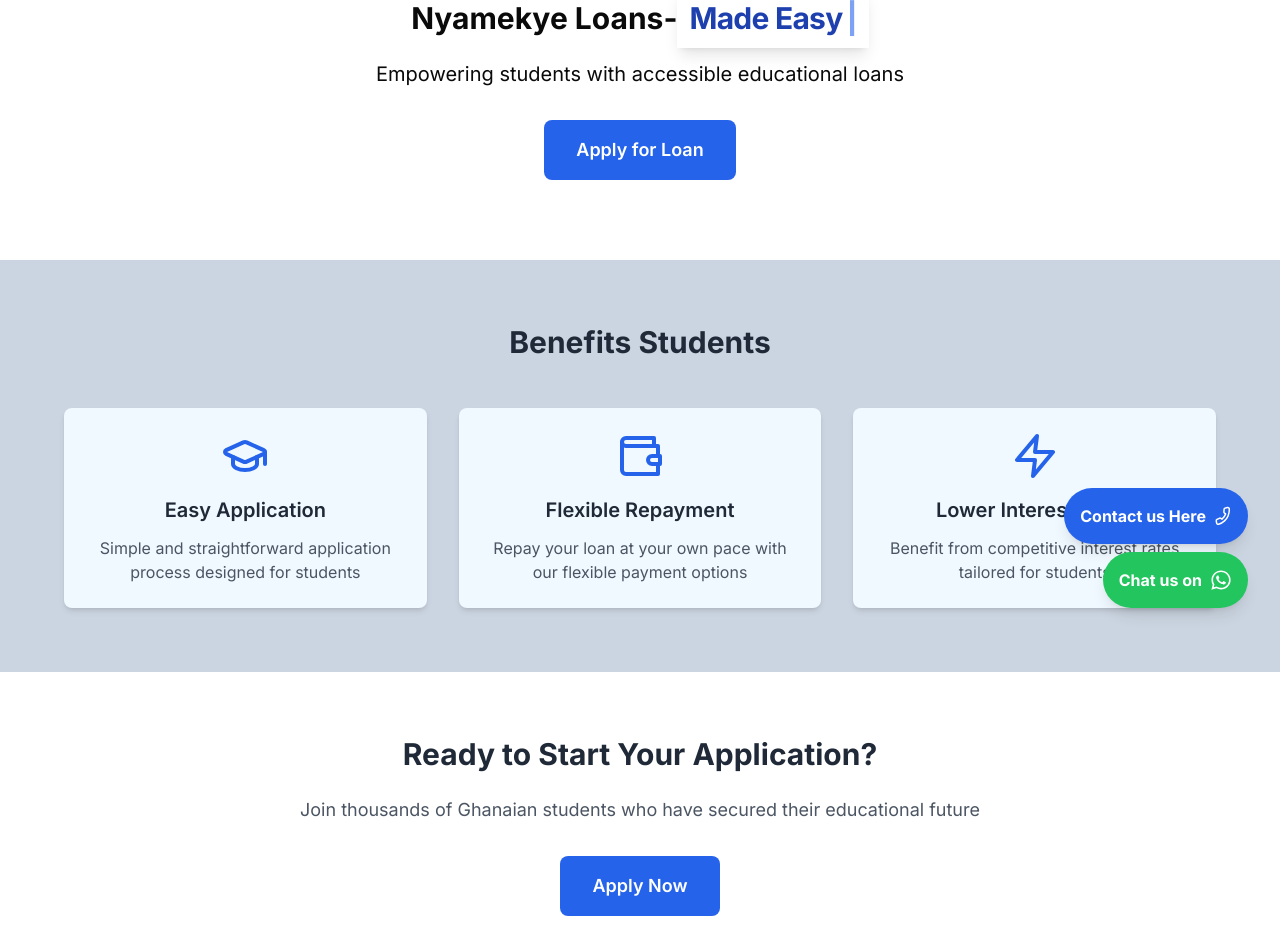
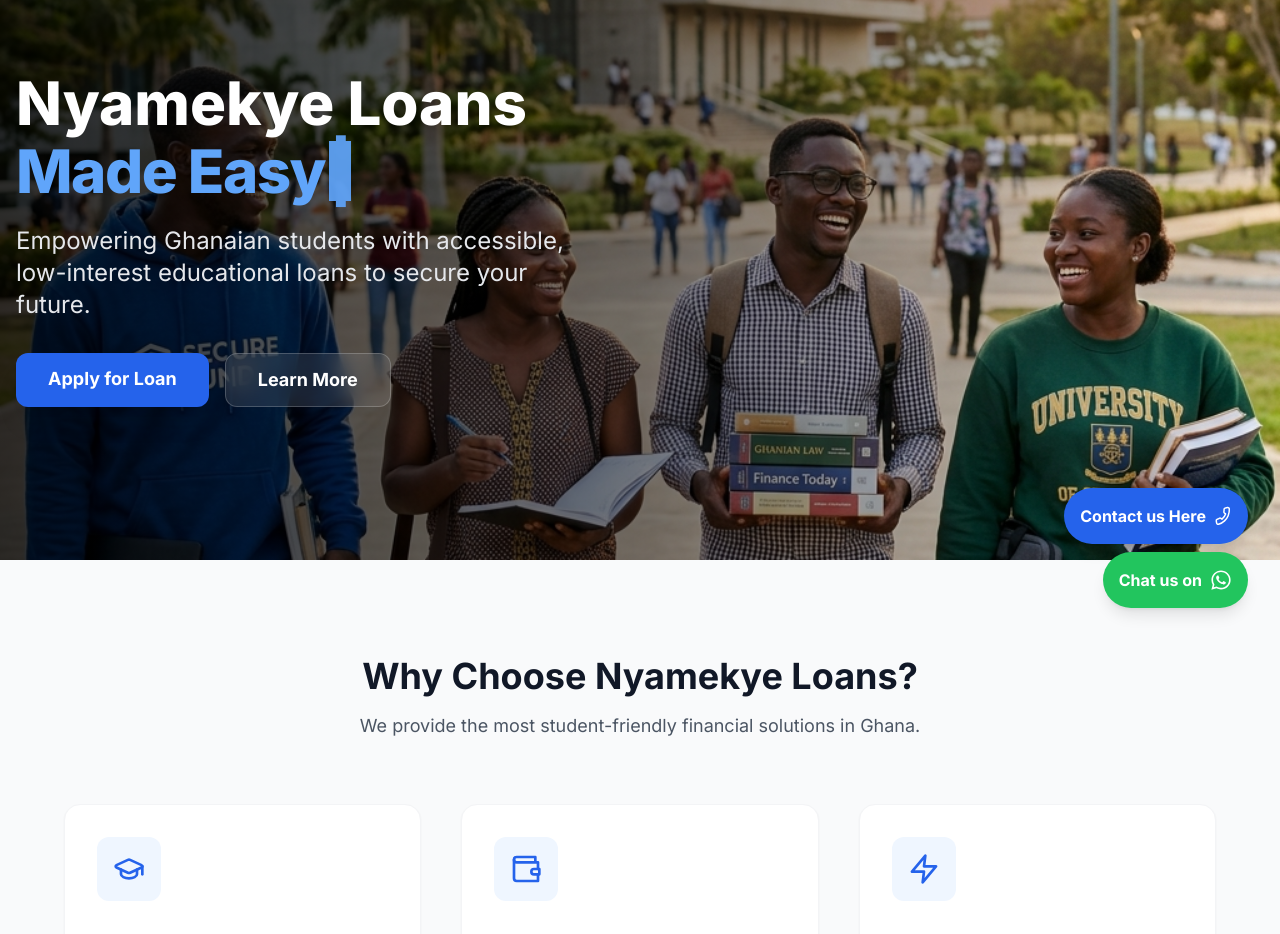
Before and after one commit to ericmanike/Secure-Fund, a Next.js app: page / in a window 1280 px wide. Shown: the part 160-1094 px from the top of the page. Built offline with nearby package versions, Linux system fonts and the light colour scheme; no server answers.

Commit message:
hero image

```diff
--- a/app/page.tsx
+++ b/app/page.tsx
@@ -1,12 +1,13 @@
 import Link from 'next/link'
+import Image from 'next/image'
 import type { Metadata } from 'next'
 import { GraduationCap, Wallet, Zap } from 'lucide-react'
 import TextType from '@/components/TextType'
 
 
 export const metadata: Metadata = {
-  title: 'Home - Nyamekye Loans | Loan Platform for  Students',
-  description: 'Empowering  students with accessible  loans. Apply for student loans at KNUST, UG, UCC, and other universities in Ghana.',
+  title: 'Home - Nyamekye Loans | Loan Platform for Students',
+  description: 'Empowering students with accessible loans. Apply for student loans at KNUST, UG, UCC, and other universities in Ghana.',
   keywords: 'student loans, Ghana, education loans, KNUST, UG, UCC, university loans',
 
 
@@ -15,8 +16,8 @@ export const metadata: Metadata = {
 
 
   openGraph: {
-    title: 'Home - Nyamekye Loans | Loan Platform for  Students',
-    description: 'Empowering  students with accessible  loans. Apply for student loans at KNUST, UG, UCC, and other universities in Ghana.',
+    title: 'Home - Nyamekye Loans | Loan Platform for Students',
+    description: 'Empowering students with accessible loans. Apply for student loans at KNUST, UG, UCC, and other universities in Ghana.',
     url: 'https://nyamekyeloans.com/',
     siteName: 'Nyamekye Loans',
     images: [
@@ -33,8 +34,8 @@ export const metadata: Metadata = {
 
   twitter: {
     card: 'summary_large_image',
-    title: 'Home - Nyamekye Loans | Loan Platform for  Students',
-    description: 'Empowering  students with accessible educational loans. Apply for student loans at KNUST, UG, UCC, and other universities in Ghana.',
+    title: 'Home - Nyamekye Loans | Loan Platform for Students',
+    description: 'Empowering students with accessible educational loans. Apply for student loans at KNUST, UG, UCC, and other universities in Ghana.',
     images: ['https://nyamekyeloans.com/og-image.jpg'],
   },
 
@@ -65,74 +66,102 @@ export default function Home() {
     <main className="min-h-screen">
 
       {/* Hero Section */}
-      <section className="  py-20">
-        <div className="container mx-auto px-4">
-          <div className="max-w-3xl mx-auto text-center">
-            <h1 className="text-2xl md:text-3xl font-bold mb-6">
-              Nyamekye Loans-
-               <span className=' p-3 shadow-lg'>
-              <TextType text={['Accessible Loans','Made Easy','For Students']}
+      <section className="relative h-[80vh] flex items-center overflow-hidden">
+        {/* Background Image */}
+        <div className="absolute inset-0 z-0">
+          <Image
+            src="/hero-students.png"
+            alt="Happy Ghanaian students"
+            fill
+            className="object-cover"
+            priority
+          />
+          {/* Gradient Overlay */}
+          <div className="absolute inset-0 bg-gradient-to-r from-black/80 via-black/50 to-transparent"></div>
+        </div>
+
+        <div className="container mx-auto px-4 relative z-10">
+          <div className="max-w-3xl text-left text-white">
+            <h1 className="text-4xl md:text-6xl font-extrabold mb-6 leading-tight">
+              Nyamekye Loans
+              <br />
+              <span className="text-blue-400 inline-block mt-2">
+                <TextType
+                  text={['Accessible Loans', 'Made Easy', 'For Students']}
                   typingSpeed={100}
                   deletingSpeed={50}
                   pauseDuration={2000}
                   loop={true}
-               textColors={['#1E40AF']}
-               cursorClassName='text-blue-600'
-               cursorBlinkDuration={.6}
+                  textColors={['#60A5FA']}
+                  cursorClassName='bg-blue-400'
+                  cursorBlinkDuration={0.6}
                 />
               </span>
             </h1>
-            <p className="text-lg md:text-xl mb-8 ">
-              Empowering  students with accessible educational loans
+            <p className="text-xl md:text-2xl mb-8 text-gray-200 max-w-xl">
+              Empowering Ghanaian students with accessible, low-interest educational loans to secure your future.
             </p>
+            <div className="flex flex-col sm:flex-row gap-4">
               <Link
                 href="/apply"
-              className="bg-blue-600 text-white px-6 md:px-8 py-3 md:py-4 rounded-lg font-semibold text-base md:text-lg hover:bg-blue-700 transition duration-300 inline-block"
+                className="bg-blue-600 text-white px-8 py-3 rounded-xl font-bold text-lg hover:bg-blue-700 transition duration-300 shadow-xl hover:shadow-blue-500/20 text-center"
               >
                 Apply for Loan
               </Link>
+              <Link
+                href="/about"
+                className="bg-white/10 backdrop-blur-md border border-white/20 text-white px-8 py-3 rounded-xl font-bold text-lg hover:bg-white/20 transition duration-300 text-center"
+              >
+                Learn More
+              </Link>
+            </div>
           </div>
         </div>
       </section>
 
       {/* Benefits Section */}
-      <section className="py-16 bg-slate-300">
+      <section className="py-24 bg-gray-50">
         <div className="container mx-auto px-4">
-          <h2 className="text-2xl md:text-3xl font-bold text-center mb-12 text-gray-800">
-            Benefits  Students
+          <div className="text-center max-w-2xl mx-auto mb-16">
+            <h2 className="text-3xl md:text-4xl font-bold mb-4 text-gray-900">
+              Why Choose Nyamekye Loans?
             </h2>
-          <div className="grid grid-cols-1 md:grid-cols-3 gap-8 max-w-6xl mx-auto">
-            <div className="bg-primary-50 p-6 rounded-lg  shadow-md hover:shadow-lg transition-shadow text-center">
-              <div className="mb-4 flex justify-center">
-                <GraduationCap className="w-12 h-12 text-blue-600" />
+            <p className="text-gray-600 text-lg">
+              We provide the most student-friendly financial solutions in Ghana.
+            </p>
           </div>
-              <h3 className="text-xl font-semibold mb-3 text-gray-800">
+          <div className="grid grid-cols-1 md:grid-cols-3 gap-10 max-w-6xl mx-auto">
+            <div className="bg-white p-8 rounded-2xl shadow-sm hover:shadow-xl transition-all duration-300 border border-gray-100 group">
+              <div className="mb-6 inline-block p-4 rounded-xl bg-blue-50 text-blue-600 group-hover:bg-blue-600 group-hover:text-white transition-colors duration-300">
+                <GraduationCap className="w-8 h-8" />
+              </div>
+              <h3 className="text-2xl font-bold mb-3 text-gray-900">
                 Easy Application
               </h3>
-              <p className="text-gray-600">
-                Simple and straightforward application process designed for students
+              <p className="text-gray-600 leading-relaxed">
+                Simple and straightforward application process designed specifically for busy students. No complex paperwork.
               </p>
             </div>
-            <div className="bg-primary-50 p-6 rounded-lg shadow-md hover:shadow-lg transition-shadow text-center">
-              <div className="mb-4 flex justify-center">
-                <Wallet className="w-12 h-12 text-blue-600" />
+            <div className="bg-white p-8 rounded-2xl shadow-sm hover:shadow-xl transition-all duration-300 border border-gray-100 group">
+              <div className="mb-6 inline-block p-4 rounded-xl bg-blue-50 text-blue-600 group-hover:bg-blue-600 group-hover:text-white transition-colors duration-300">
+                <Wallet className="w-8 h-8" />
               </div>
-              <h3 className="text-xl font-semibold mb-3 text-gray-800">
+              <h3 className="text-2xl font-bold mb-3 text-gray-900">
                 Flexible Repayment
               </h3>
-              <p className="text-gray-600">
-                Repay your loan at your own pace with our flexible payment options
+              <p className="text-gray-600 leading-relaxed">
+                Repay your loan at your own pace with our flexible payment options that adapt to your financial situation.
               </p>
             </div>
-            <div className="bg-primary-50 p-6 rounded-lg shadow-md hover:shadow-lg transition-shadow text-center">
-              <div className="mb-4 flex justify-center">
-                <Zap className="w-12 h-12 text-blue-600" />
+            <div className="bg-white p-8 rounded-2xl shadow-sm hover:shadow-xl transition-all duration-300 border border-gray-100 group">
+              <div className="mb-6 inline-block p-4 rounded-xl bg-blue-50 text-blue-600 group-hover:bg-blue-600 group-hover:text-white transition-colors duration-300">
+                <Zap className="w-8 h-8" />
               </div>
-              <h3 className="text-xl font-semibold mb-3 text-gray-800">
+              <h3 className="text-2xl font-bold mb-3 text-gray-900">
                 Lower Interest Rates
               </h3>
-              <p className="text-gray-600">
-                Benefit from competitive interest rates tailored for students
+              <p className="text-gray-600 leading-relaxed">
+                Benefit from highly competitive interest rates tailored for students, making education more affordable.
               </p>
             </div>
           </div>
@@ -140,19 +169,23 @@ export default function Home() {
       </section>
 
       {/* CTA Section */}
-      <section className="py-16 ">
-        <div className="container mx-auto px-4 text-center">
-          <h2 className="text-2xl md:text-3xl font-bold mb-6 text-gray-800">
-            Ready to Start Your Application?
+      <section className="py-20 bg-blue-600 relative overflow-hidden">
+        {/* Background decorative elements */}
+        <div className="absolute top-0 right-0 w-64 h-64 bg-blue-500 rounded-full blur-3xl opacity-50 -mr-32 -mt-32"></div>
+        <div className="absolute bottom-0 left-0 w-64 h-64 bg-blue-700 rounded-full blur-3xl opacity-50 -ml-32 -mb-32"></div>
+
+        <div className="container mx-auto px-4 text-center relative z-10">
+          <h2 className="text-3xl md:text-5xl font-bold mb-6 text-white">
+            Ready to Secure Your Future?
           </h2>
-          <p className="text-base md:text-lg text-gray-600 mb-8">
-            Join thousands of Ghanaian students who have secured their educational future
+          <p className="text-xl text-blue-100 mb-10 max-w-2xl mx-auto">
+            Join thousands of Ghanaian students who have already empowered their education through Secure Fund.
           </p>
           <Link
             href="/apply"
-            className="bg-blue-600 hover:bg-blue-700 text-white px-6 md:px-8 py-3 md:py-4 rounded-lg font-semibold text-base md:text-lg  transition duration-300 inline-block"
+            className="bg-white text-blue-600 hover:bg-gray-100 px-10 py-4 rounded-xl font-bold text-xl transition duration-300 inline-block shadow-xl hover:scale-105 transform"
           >
-            Apply Now
+            Start Your Application Now
           </Link>
         </div>
       </section>
```
Also changed, not shown: public/hero-students.png (added). Lines whose indentation alone changed are shown as unchanged.
